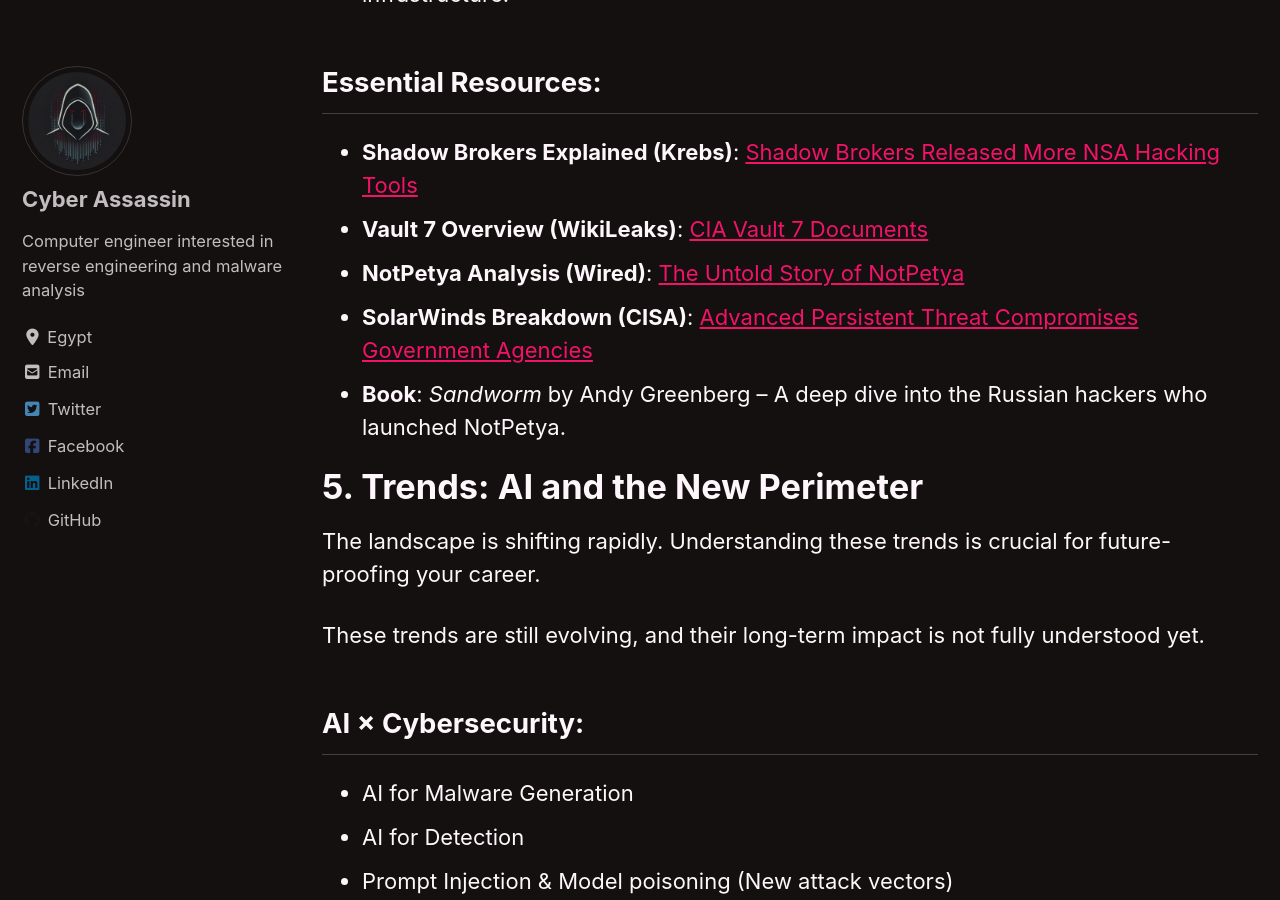
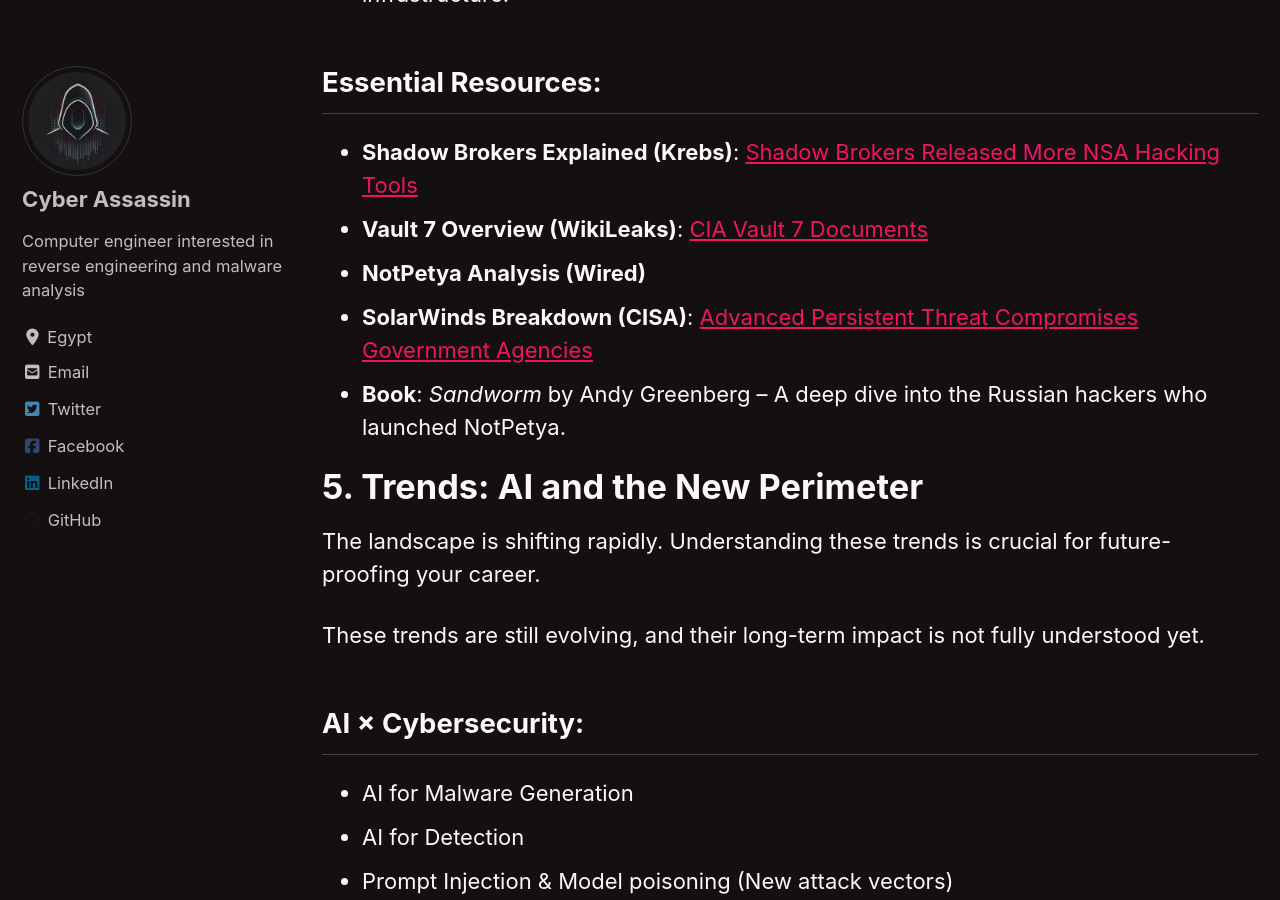
Before and after one commit to Karim-Gomaa/Karim-Gomaa.github.io, a Jekyll site: the page built from _posts/Tutorials/2025-12-30-Beyond the Code.md, in a window 1280 px wide and 900 px high, scrolled down 5709 px. Built offline with Jekyll 4.4.1, drawn with Linux system fonts in a browser that asks for light colours; cached includes are drawn as plain includes; nearby versions of some CDN libraries.

Commit message:
Update 'Beyond the Code' tutorial content

```diff
--- a/_posts/Tutorials/2025-12-30-Beyond the Code.md
+++ b/_posts/Tutorials/2025-12-30-Beyond the Code.md
@@ -95,7 +95,7 @@
 ## Essential Resources:
 - **Shadow Brokers Explained (Krebs)**: <span style="color: red;">[Shadow Brokers Released More NSA Hacking Tools](https://krebsonsecurity.com/2017/04/shadow-brokers-released-more-nsa-hacking-tools/)</span>
 - **Vault 7 Overview (WikiLeaks)**: <span style="color: red;">[CIA Vault 7 Documents](https://wikileaks.org/ciav7p1/)</span>
-- **NotPetya Analysis (Wired)**: <span style="color: red;">[The Untold Story of NotPetya](https://www.wired.com/story/notpetya-cyberattack-ukraine-russia-code-crashed-the-world/)</span>
+- **NotPetya Analysis (Wired)**
 - **SolarWinds Breakdown (CISA)**: <span style="color: red;">[Advanced Persistent Threat Compromises Government Agencies](https://www.cisa.gov/news-events/alerts/aa20-352a)</span>
 - **Book**: *Sandworm* by Andy Greenberg – A deep dive into the Russian hackers who launched NotPetya.
 
@@ -126,7 +126,7 @@
 
 | **Figure** | **Why they matter** | **Key Resources** |
 | :--- | :--- | :--- |
-| **Edward Snowden** | Exposed Mass Surveillance; changed the world's view on encryption; made **Privacy** a public issue. | <span style="color: red;">[Permanent Record Book Site](https://www.permanentrecordbook.com/)</span> |
+| **Edward Snowden** | Exposed Mass Surveillance; changed the world's view on encryption; made **Privacy** a public issue. |Permanent Record Book Site |
 | **Julian Assange** | WikiLeaks; linked leaks to **Geopolitics**; why governments fear transparency. | Read about the *Leaks vs Journalism* debate. |
 | **Kevin Mitnick** | The legend of **Social Engineering**. | <span style="color: red;">[Mitnick Security Site](https://mitnicksecurity.com/)</span> |
 | **Bruce Schneier** | Leading voice on **Cryptography** and **Security as a System**; focuses on people, not just algorithms. | <span style="color: red;">[Schneier on Security Blog](https://www.schneier.com/)</span> |
@@ -163,4 +163,5 @@
 you understand the threat.**
 
 #### Written by
+
 ## *Karim Gomaa*
```
